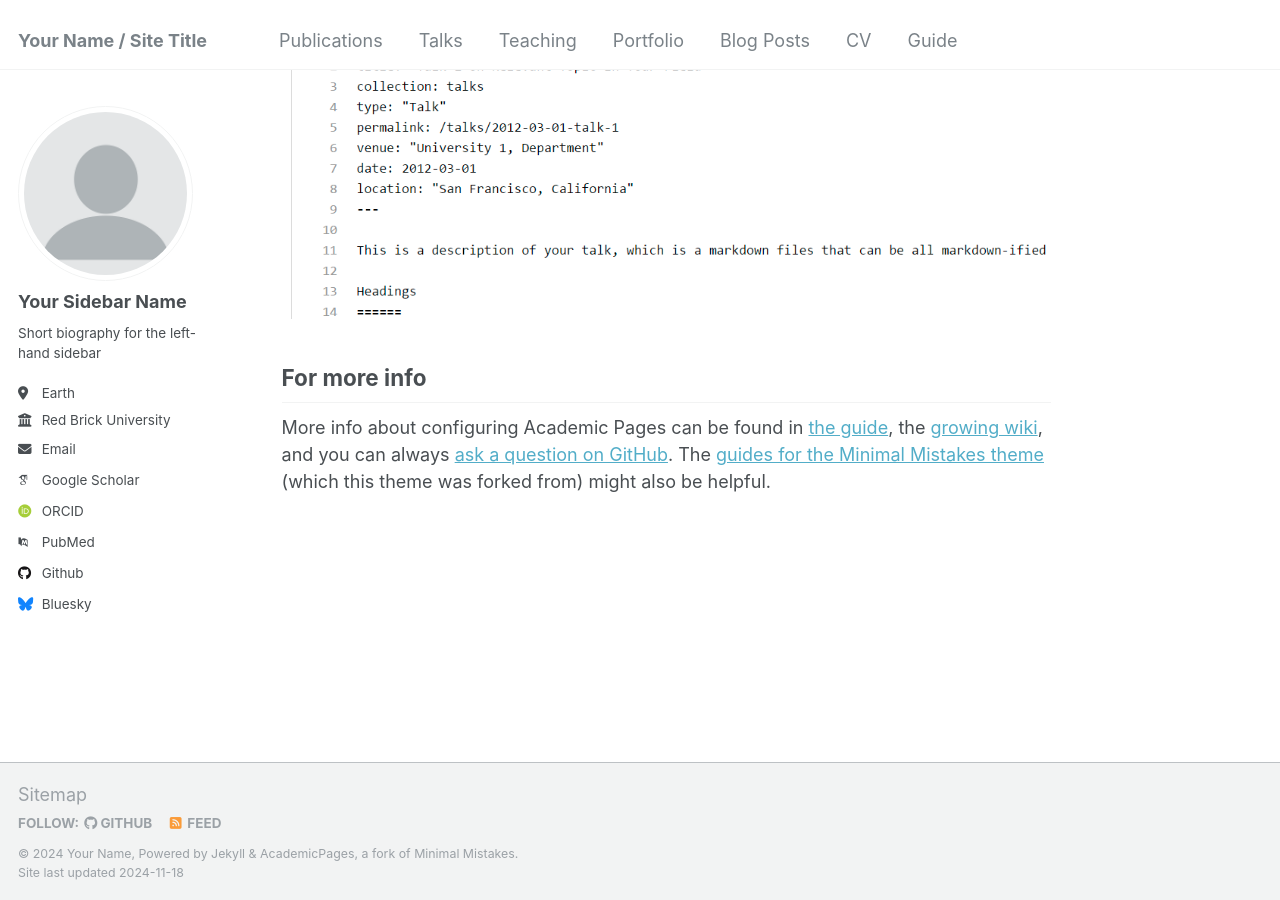
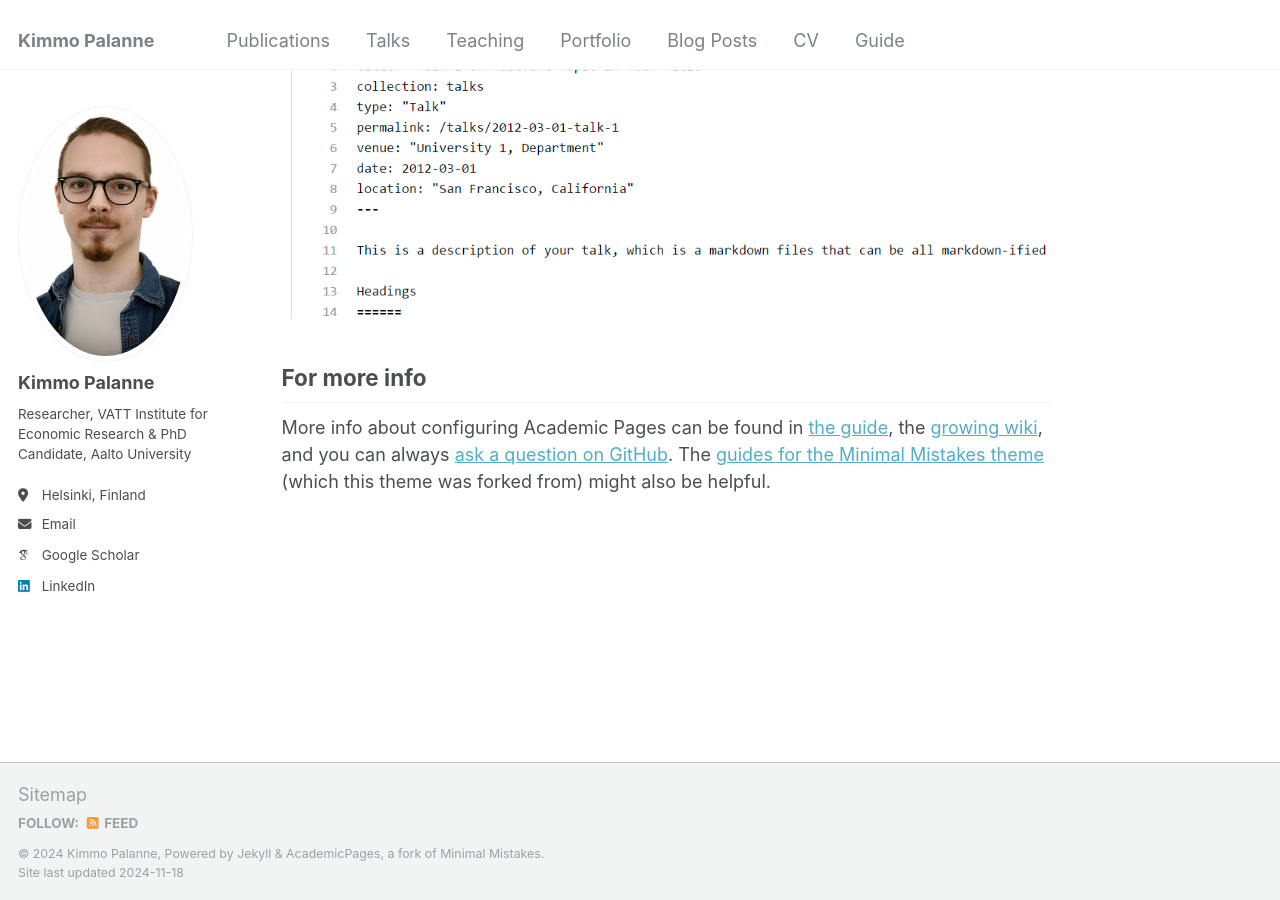
Before and after one commit to kimmopalanne/kimmopalanne.github.io, a Jekyll site: the page built from _pages/about.md, in a window 1280 px wide and 900 px high, scrolled down 2643 px. Built offline with Jekyll 4.4.1, drawn with Linux system fonts in a browser that asks for light colours; some web fonts are replaced.

Commit message:
Update _config.yml

```diff
--- a/_config.yml
+++ b/_config.yml
@@ -8,35 +8,35 @@
 
 # Basic Site Settings
 locale                   : "en-US"
-title                    : "Your Name / Site Title"
+title                    : "Kimmo Palanne"
 title_separator          : "-"
-name                     : &name "Your Name"
+name                     : &name "Kimmo Palanne"
 description              : &description "personal description"
-url                      : https://academicpages.github.io # the base hostname & protocol for your site e.g. "https://[your GitHub username].github.io"
+url                      : https://kimmopalanne.github.io # the base hostname & protocol for your site e.g. "https://[your GitHub username].github.io"
 baseurl                  : "" # the subpath of your site, e.g. "/blog"
-repository               : "academicpages/academicpages.github.io"
+repository               : "kimmopalanne/kimmopalanne.github.io"
 
 # Site Author - The following control what appear as part of the author content on the side bar.
 #               If a field is blank the icon and link will not appear, otherwise it will be shown.
 #               Additional customization can be done by editing /_includes/author-profile.html
 author:
   # Biographic information
-  avatar           : "profile.png"
-  name             : "Your Sidebar Name"
-  pronouns         : # example: "she/her"
-  bio              : "Short biography for the left-hand sidebar"
-  location         : "Earth"
-  employer         : "Red Brick University"
-  uri              : # URL
-  email            : "none@example.org"
+  avatar           : "KimmoPalanne2023.jpg"
+  name             : "Kimmo Palanne"
+  pronouns         :
+  bio              : "Researcher, VATT Institute for Economic Research & PhD Candidate, Aalto University"
+  location         : "Helsinki, Finland"
+  employer         :
+  uri              :
+  email            : "kimmo.palanne@aalto.fi"
 
   # Academic websites
-  arxiv            : # URL - Update with the correct link to your profile
-  googlescholar    : "https://scholar.google.com/citations?user=PS_CX0AAAAAJ"
+  arxiv            : # URL
+  googlescholar    : "https://scholar.google.fi/citations?hl=fi&user=V6zTQHAAAAAJ"
   impactstory      : # URL
-  orcid            : "http://orcid.org/yourorcidurl"
+  orcid            : # URL
   semantic         : # URL
-  pubmed           : "https://www.ncbi.nlm.nih.gov/pubmed/?term=john+snow"
+  pubmed           : # URL
   researchgate     : # URL
   scopus           : # URL
 
@@ -44,12 +44,12 @@ author:
   bitbucket        : # Username - Update with your username on the site
   codepen          : # Username
   dribbble         : # Username
-  github           : "academicpages"
+  github           : # Username
   kaggle           : # Username
   stackoverflow    : # User number or user number and name (i.e., use "1" or "1/jeff-atwood")
 
   # Social media
-  bluesky          : "bsky.app" # Replace this with you Bluesky username
+  bluesky          : # Username
   facebook         : # Username
   flickr           : # Username
   foursquare       : # Username
@@ -58,7 +58,7 @@ author:
   keybase          : # Username
   instagram        : # Username
   lastfm           : # Username
-  linkedin         : # Username
+  linkedin         : "kimmo-palanne"
   mastodon         : # URL
   medium           : # URL
   pinterest        : # Username
@@ -66,7 +66,7 @@ author:
   steam            : # Username
   telegram         : # URL
   tumblr           : # Username
-  twitter          : # Username for X / Twitter
+  twitter          : # Username
   vine             : # Username
   weibo            : # Username
   wikipedia        : # Username
```
